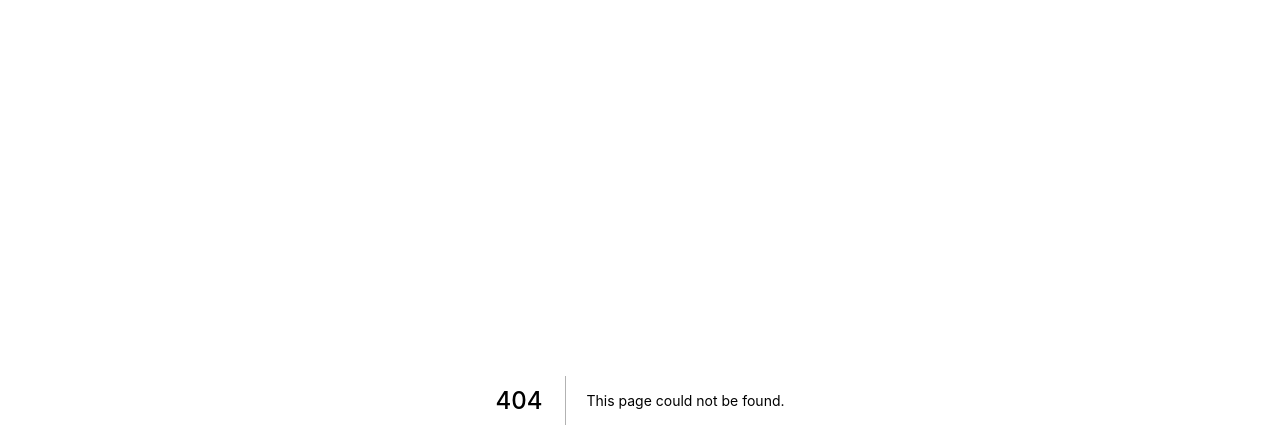
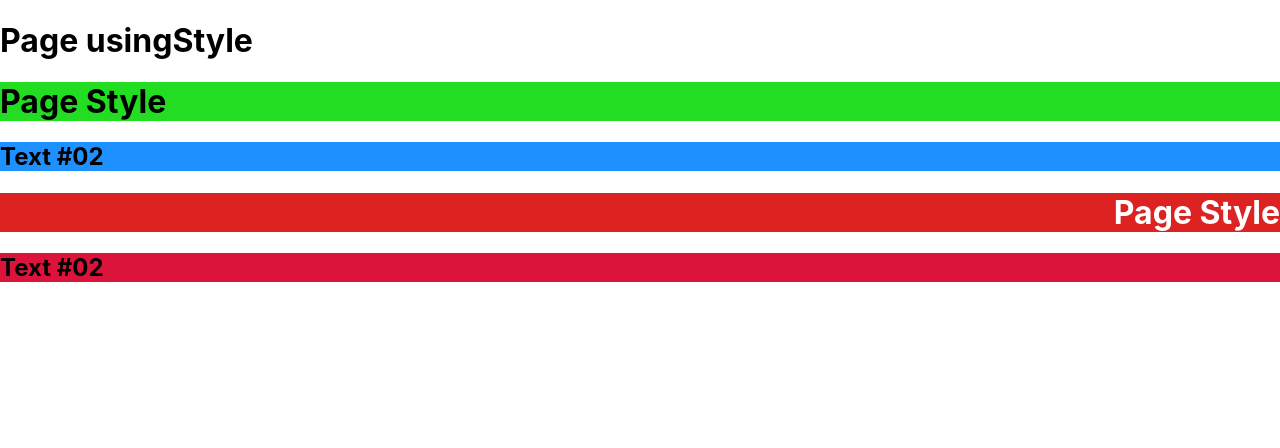
Before and after one commit to lucasrochagit/frontend-studies, a Next.js app in the folder udemy/nextjs-e-react/exercicios/: page /css/using-style in a window 1280 px wide. Before the commit this address had no page. Shown: the top 448 px of the page. Built offline with nearby package versions, Linux system fonts and the light colour scheme.

Commit message:
feat(nextjs-e-react): Aplicando Estilo CSS

```diff
--- /dev/null
+++ b/udemy/nextjs-e-react/exercicios/components/Style.jsx
@@ -0,0 +1,16 @@
+export default function Style(props) {
+    return (
+        <div>
+            <h1 style={{
+                backgroundColor: props.number >= 0 ? '#2D2' : '#D22',
+                color: props.color,
+                textAlign: props.right ? "right" : "left"
+            }}>
+                Page Style
+            </h1>
+            <h2 className={props.number >= 0 ? 'blue' : 'red'}>
+                Text #02
+            </h2>
+        </div>
+    )
+}
--- /dev/null
+++ b/udemy/nextjs-e-react/exercicios/pages/css/using-style.jsx
@@ -0,0 +1,11 @@
+import Style from "../../components/Style";
+
+export default function usingStyle() {
+    return (
+        <div>
+            <h1>Page usingStyle</h1>
+            <Style number={3} color={'#000'}/>
+            <Style number={-13} color={'#FFF'} right={true}/>
+        </div>
+    )
+}
--- a/udemy/nextjs-e-react/exercicios/styles/globals.css
+++ b/udemy/nextjs-e-react/exercicios/styles/globals.css
@@ -14,3 +14,11 @@ a {
 * {
   box-sizing: border-box;
 }
+
+.blue {
+  background-color: dodgerblue;
+}
+
+.red {
+  background-color: crimson;
+}
```
